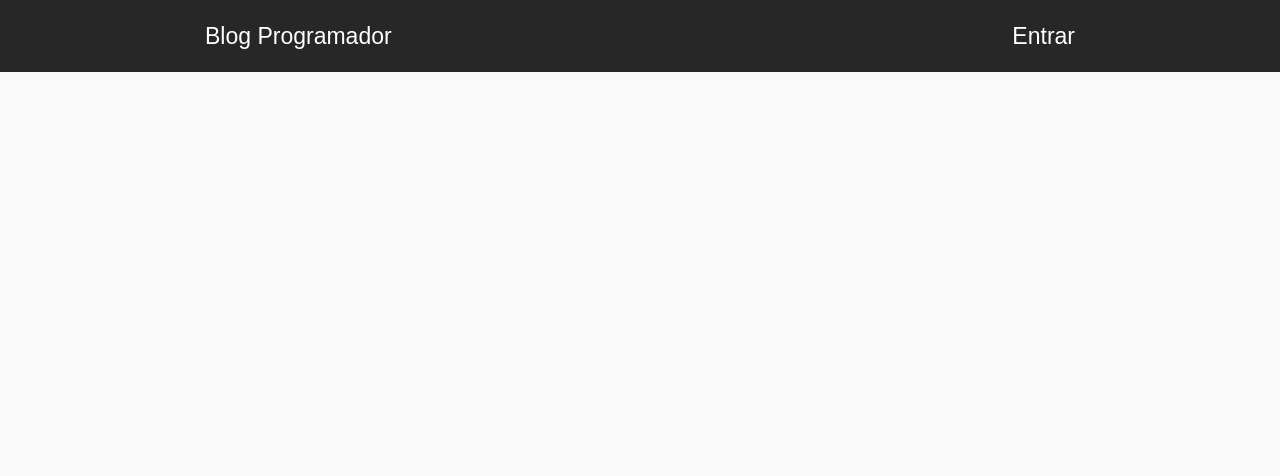
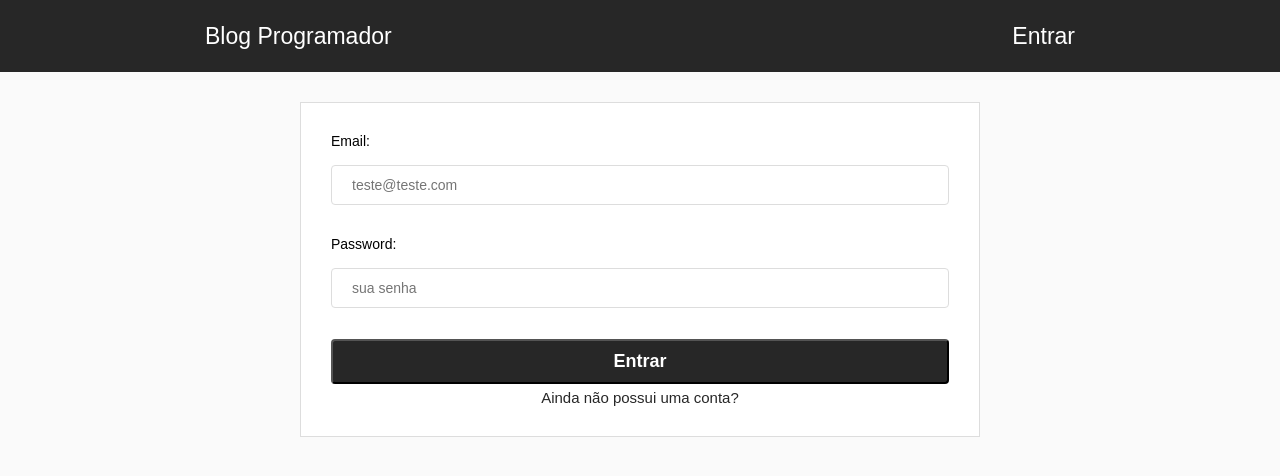
Before and after one commit to frmauro/BlogReactjs, a React (Create React App) app: page /Login in a window 1280 px wide. Shown: the top 476 px of the page. Built offline with nearby package versions, Linux system fonts and the light colour scheme; no server answers.

Commit message:
create login component part 1

```diff
--- a/src/App.js
+++ b/src/App.js
@@ -3,6 +3,7 @@
 import firebase from './firebase';
 
 import Home from './components/Home';
+import Login from './components/Login';
 import Header from './components/Header';
 import './global.css';
 
@@ -28,6 +29,7 @@
       <Header/>
         <Switch>
           <Route exact path="/" component={Home} />
+          <Route exact path="/Login" component={Login} />
         </Switch>
       </BrowserRouter>
     ) : (
--- a/src/components/Login/index.js
+++ b/src/components/Login/index.js
@@ -0,0 +1,70 @@
+import React, {Component} from 'react';
+import {Link, withRouter} from 'react-router-dom';
+import firebase from '../../firebase';
+import './login.css';
+
+
+class Login extends Component{
+
+    constructor(props){
+        super(props);
+        this.state = {
+            email: '',
+            password: ''
+        };
+
+        this.entrar = this.entrar.bind(this);
+        this.login = this.login.bind(this);
+    }
+
+    entrar(e){
+        e.preventDefault();
+
+    }
+
+    login = async () => {
+        const {email, password} = this.state;
+
+        try{
+            await firebase.login(email, password)
+            .catch((error) => {
+                if (error.code === 'auth/user-not-found'){
+                    alert('Este usuário não existe');
+                }else{
+                    alert('Codigo de erro:' + error.code);
+                    return null;
+                }
+            })
+
+        }catch(error){
+            alert(error.message);
+        }
+
+
+    }
+
+    render(){
+        return(
+            <div>
+                <form onSubmit={this.entrar} id="login">
+                    <label>Email:</label><br />
+                    <input type="email" autoComplete="off" autoFocus value={this.state.email}
+                    onChange={(e) => this.setState({email: e.target.value})}
+                    placeholder="teste@teste.com"
+                    /><br />
+                    <label>Password:</label><br />
+                    <input type="password" autoComplete="off" value={this.state.password}
+                    onChange={(e) => this.setState({password: e.target.value})}
+                    placeholder="sua senha"
+                    /><br />
+
+                    <button type="submit">Entrar</button>
+
+                    <Link to="/register">Ainda não possui uma conta?</Link>
+                </form>
+            </div>
+        );
+    }
+}
+
+export default withRouter(Login);
--- /dev/null
+++ b/src/components/Login/login.css
@@ -0,0 +1,38 @@
+form#login{
+    width: 100%;
+    max-width: 680px;
+    margin: 30px auto 0;
+    padding: 30px;
+    background: #ffffff;
+    border: 1px solid #dddddd;
+    display: flex;
+    flex-direction: column;
+}
+
+form#login input{
+    margin-bottom: 15px;
+    height: 40px;
+    border-radius: 4px;
+    border: 1px solid #dddddd;
+    padding: 0 20px;
+    font-size: 14px;
+}
+
+
+form#login button{
+    padding: 10px 20px;
+    margin-bottom: 5px;
+    border-radius: 4px;
+    background: #272727;
+    color: #ffffff;
+    font-size: 18px;
+    font-weight: bold;
+    cursor: pointer;
+}
+
+form#login a{
+    text-align: center;
+    text-decoration: none;
+    color: #272727;
+    font-size: 15px;
+}
```
